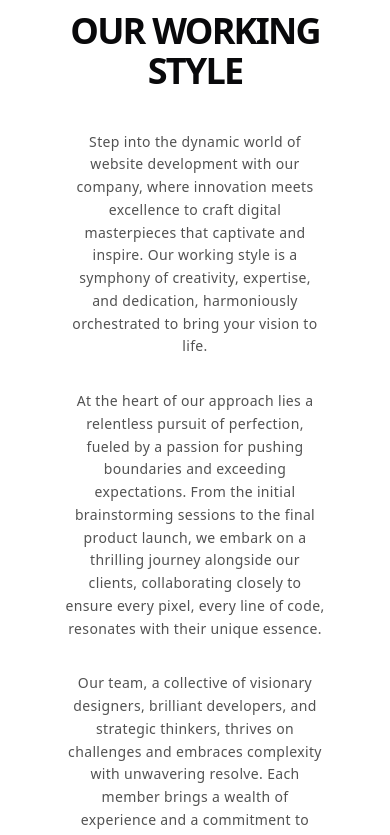
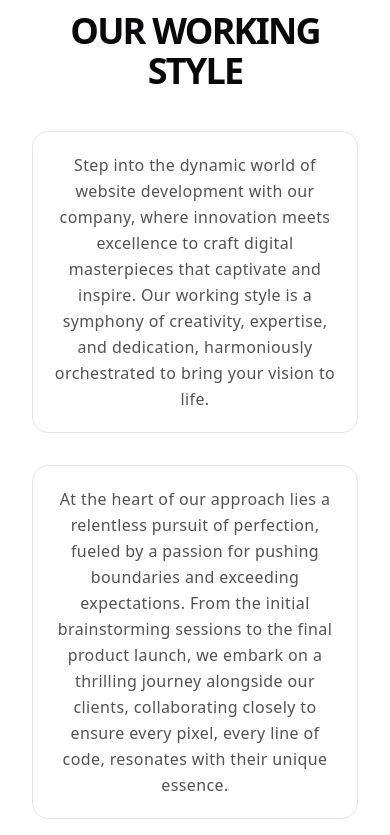
Before and after one commit to Siddhartha097/precisionHubIT, a React (Vite) app: page /web-developement in a window 390 px wide. Shown: the part 720-1555 px from the top of the page. Built offline with nearby package versions, Linux system fonts and the light colour scheme.

Commit message:
first commit

```diff
--- a/src/Pages/WebDev.tsx
+++ b/src/Pages/WebDev.tsx
@@ -35,9 +35,12 @@ const WebDev = () => {
         <div className="text-6xl max-md:text-4xl tracking-tighter font-bold">
           <h1>OUR WORKING STYLE</h1>
         </div>
-        <div className="font-medium w-[67vw] md:text-lg tracking-wide max-md:text-sm text-neutral-600 gap-8 flex flex-col">
+        <div className="font-medium w-[67vw] max-md:w-full md:text-lg tracking-wide max-md:text-base text-neutral-600 gap-8 flex flex-col">
           {WorkingStyle.map((work) => (
-            <p className="leading-relaxed" key={work.key}>
+            <p
+              className="leading-relaxed border cursor-pointer p-5 rounded-2xl transition-all hover:shadow-neutral-300 hover:shadow-lg"
+              key={work.key}
+            >
               {work.content}
             </p>
           ))}
```
